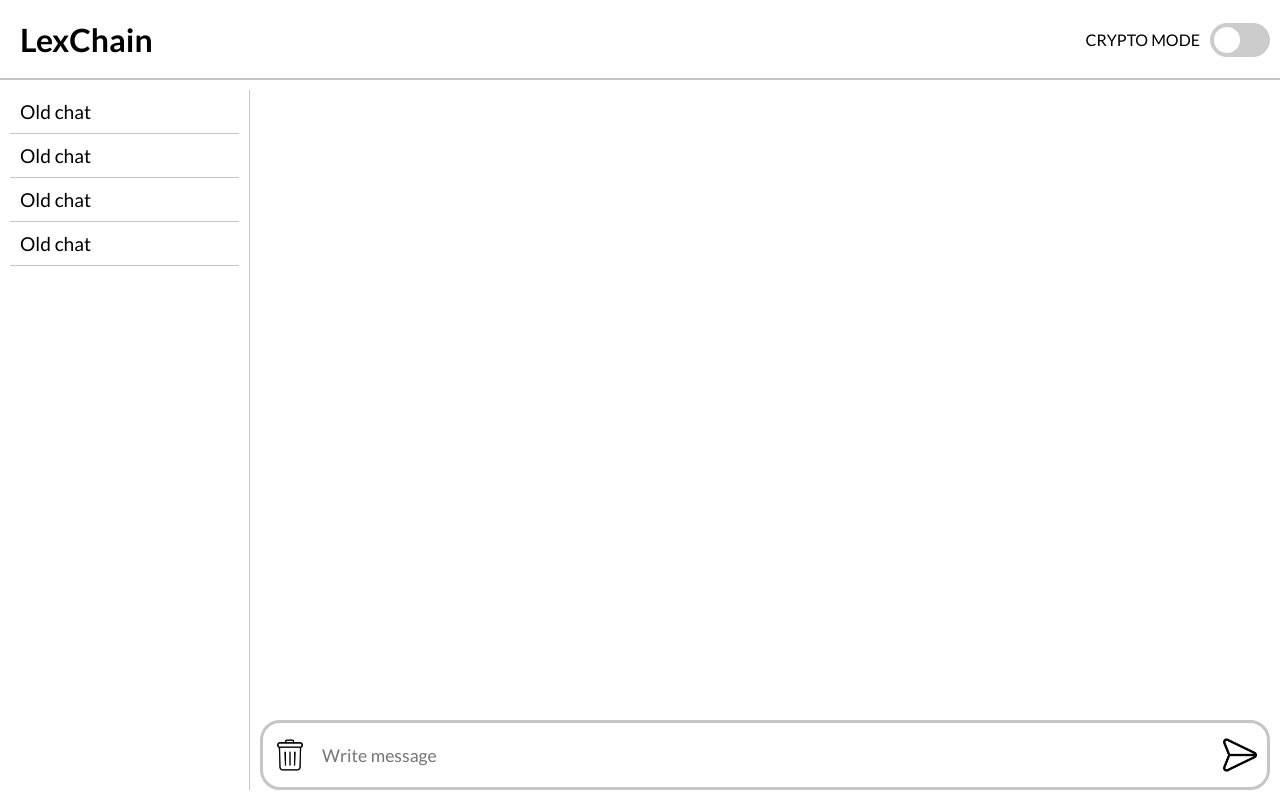
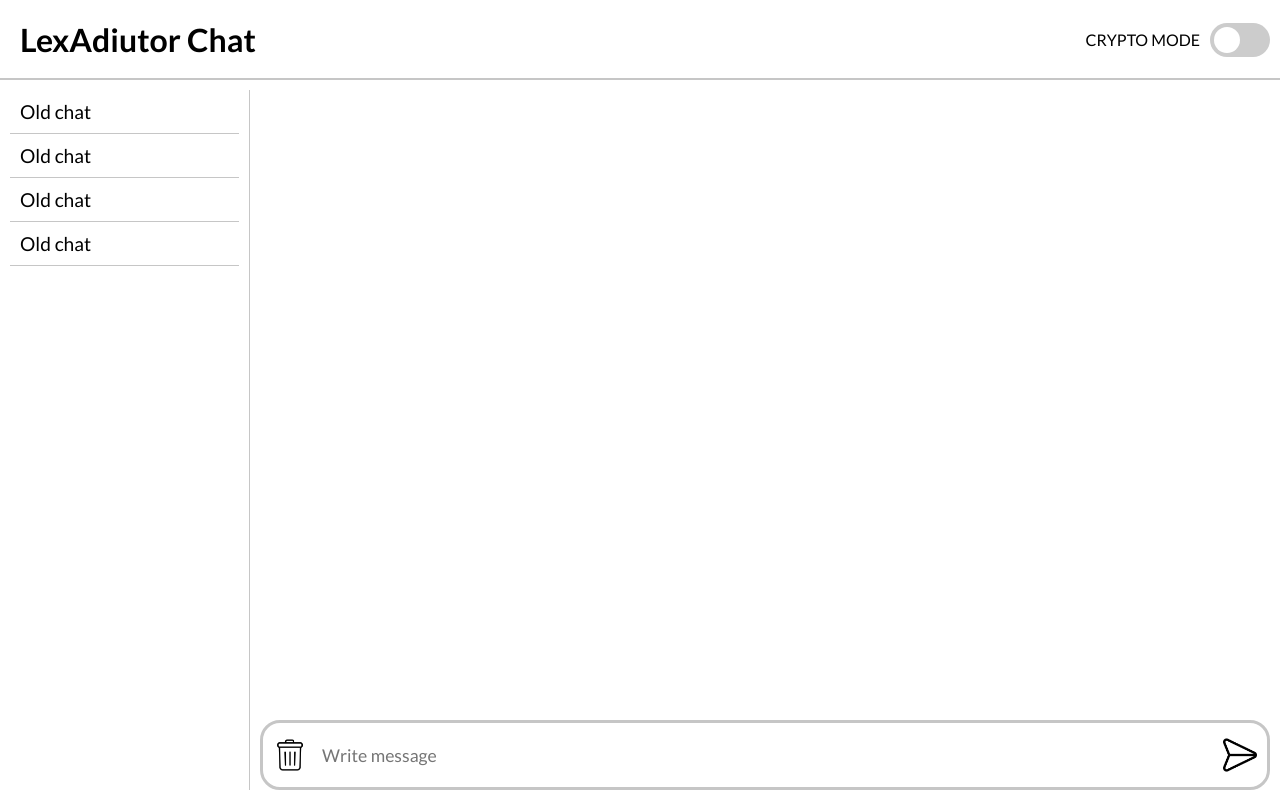
Before and after one commit to btrojan-official/ChatBot_ollama, a plain HTML site: page static/index.html in a window 1280 px wide. Drawn offline with nearby package versions, Linux system fonts and the light colour scheme.

Commit message:
h1 change

```diff
--- a/static/index.html
+++ b/static/index.html
@@ -14,7 +14,7 @@
 <body>
   <div id="app">
     <div class="header" :class="{ cryptoHeader:isCryptoMode() }">
-      <h1>LexChain</h1>
+      <h1>LexAdiutor Chat</h1>
 
       <label class="switch">
         <input type="checkbox" v-model="crypto_mode" id="crypto_mode_switch" style="display: none">
```
